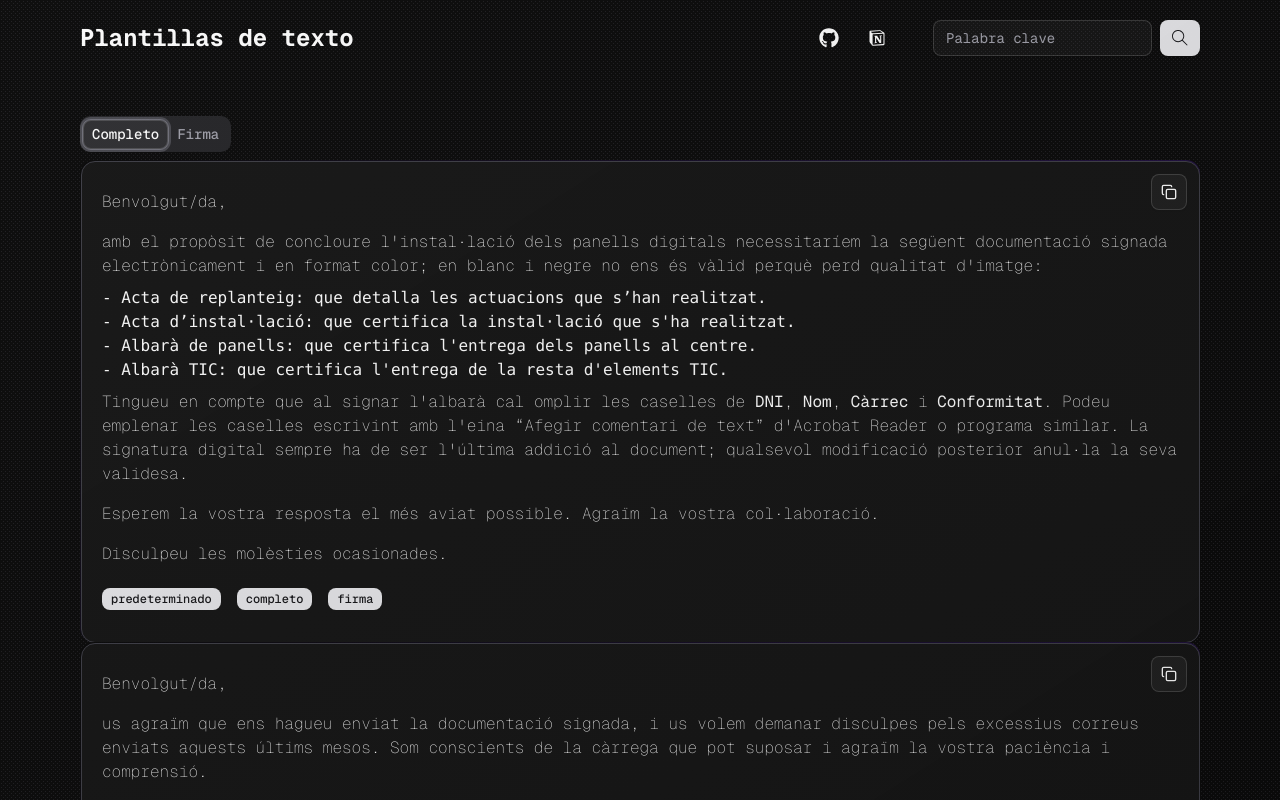
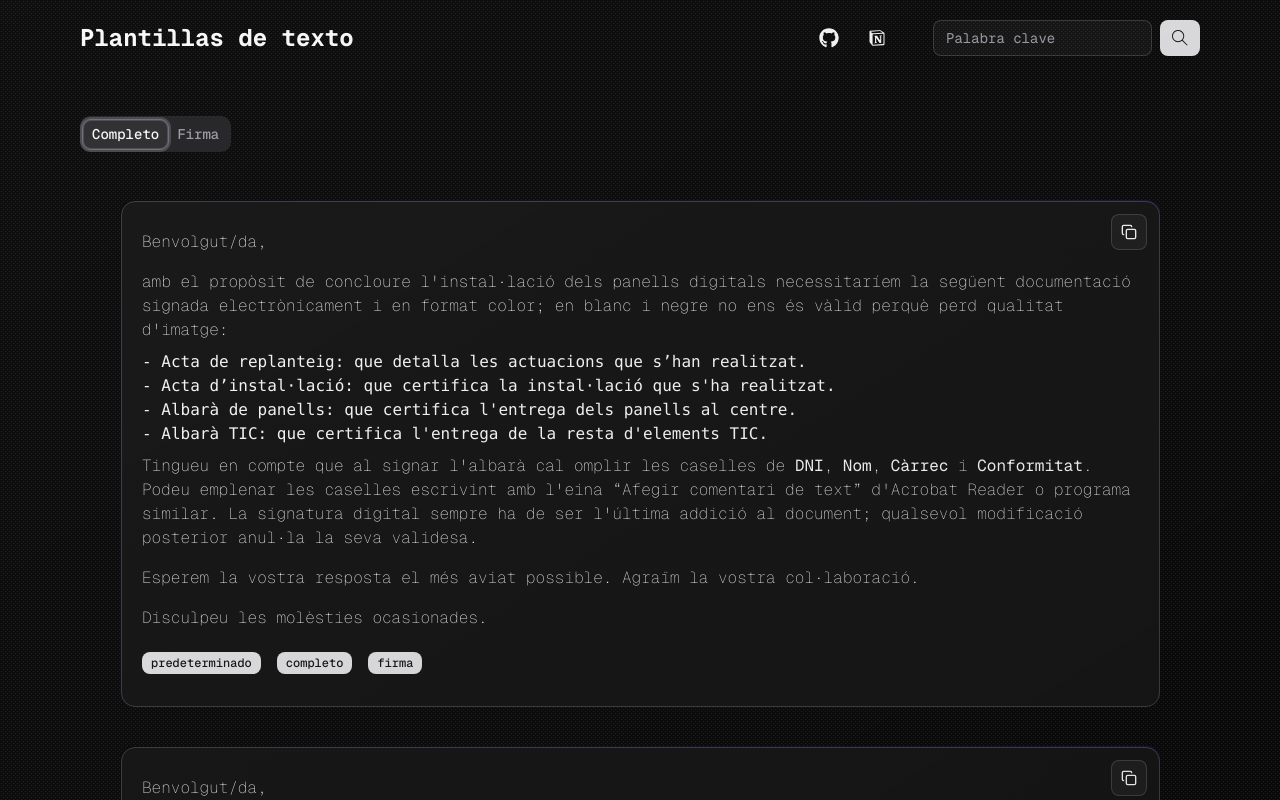
Before and after one commit to arcvra/indic_blueprints, a Next.js app in the folder client/: page / in a window 1280 px wide. Both pictures are taken after a click on the tab "Completo". Shown: the top 800 px of the page. Built offline with nearby package versions, Linux system fonts and the light colour scheme.

Commit message:
style(RenderCards): add margin to article wrapper for improved layout

```diff
--- a/client/app/features/RenderCards.jsx
+++ b/client/app/features/RenderCards.jsx
@@ -15,7 +15,7 @@ const CreateCards = ({ item }) => {
     }
 
     return (
-        <div className={styles.articleWrapper}>
+        <div className={`${styles.articleWrapper} m-10`}>
             <div className={`${styles.articleFancy} rounded-xl`}></div>
             <article className={`${styles.article} relative w-full break-words font-thin p-5 border-1 border-zinc-700 rounded-xl bg-neutral-900`}>
                 <div
```
Also changed, not shown: 1 other file (tests, documents, lock files or other folders).
